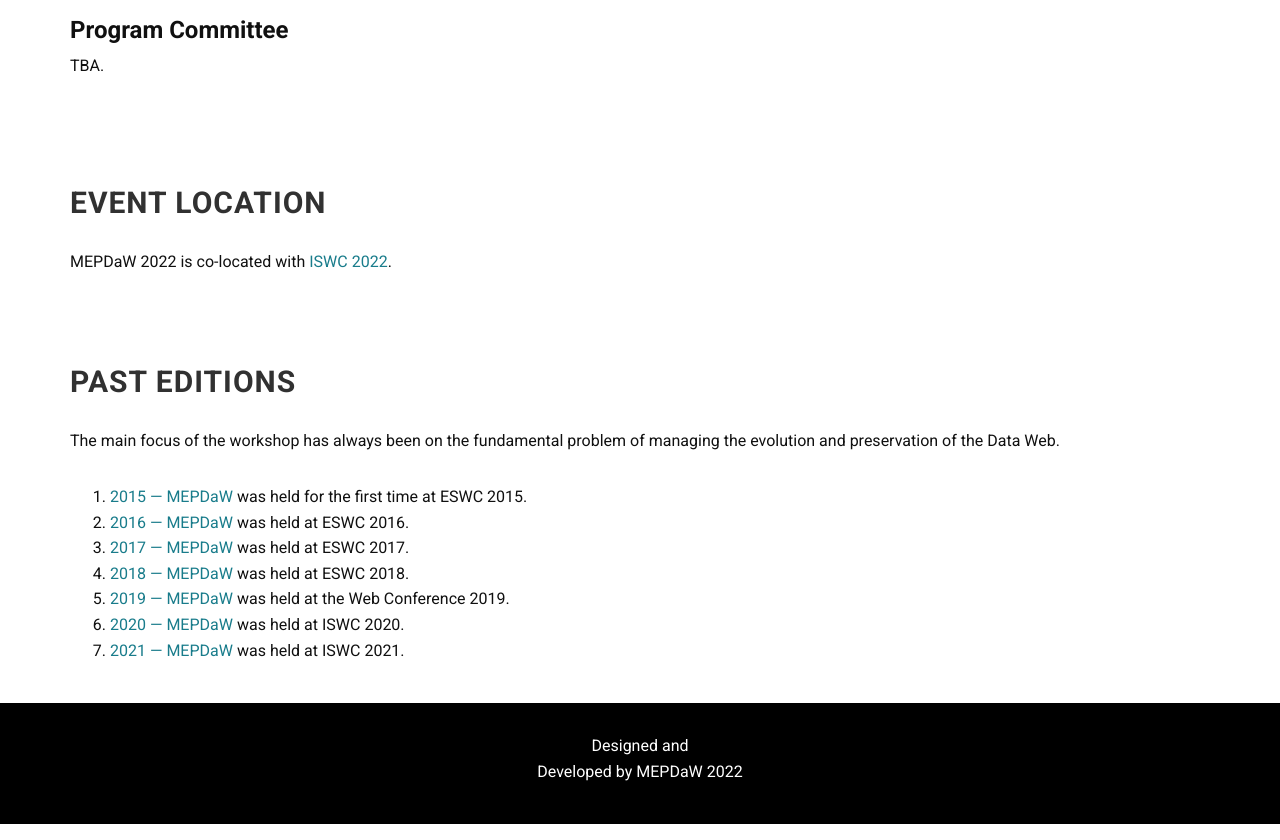
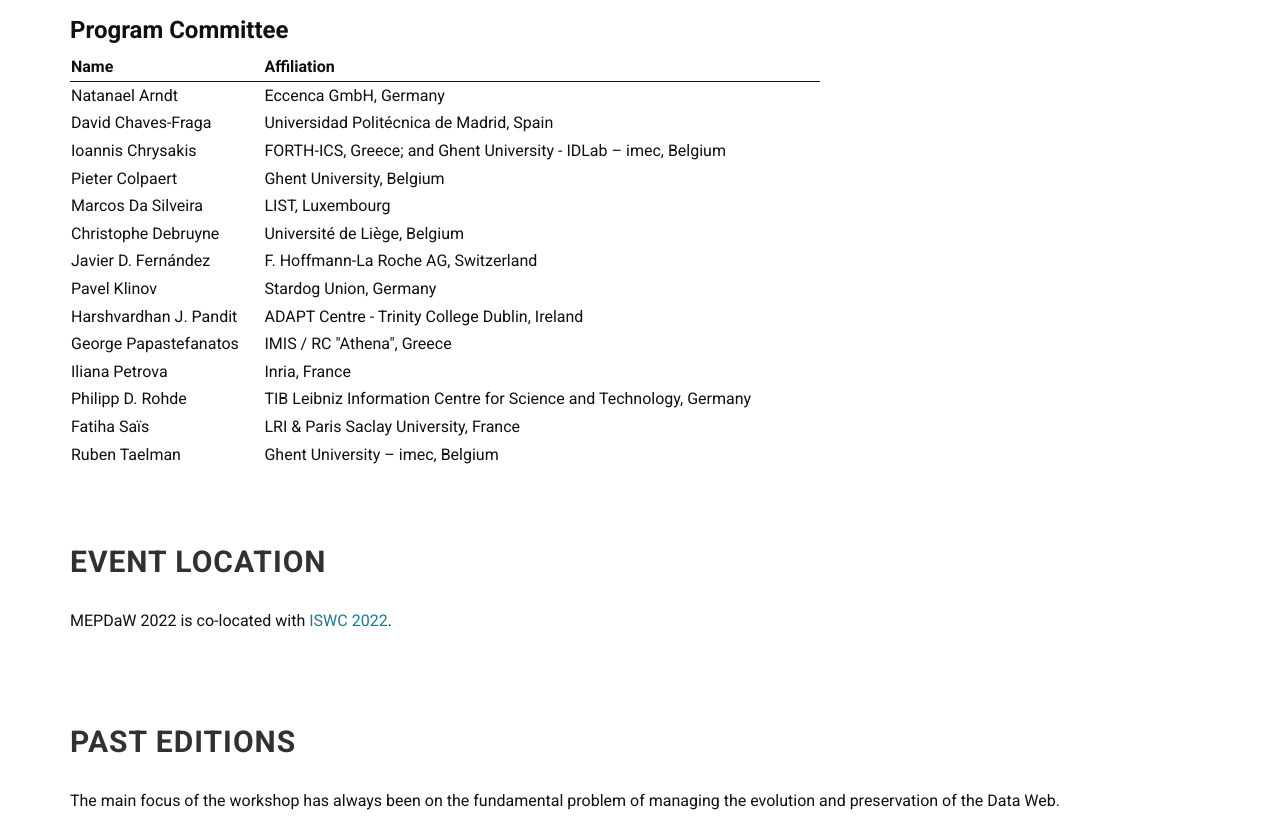
Before and after one commit to MEPDaW-WS/2022, a plain HTML site: page index.html in a window 1280 px wide. Shown: the part 4479-5319 px from the top of the page. Drawn offline with Linux system fonts and the light colour scheme.

Commit message:
Adding PC members

```diff
--- a/index.html
+++ b/index.html
@@ -300,29 +300,30 @@
         </div>
         <div class="bs-component">
           <h3>Program Committee</h3>
-	  <p>TBA.</p>
-	  <!-- <table> -->
-          <!--   <tbody> -->
-          <!--     <tr style="border-bottom: 1px solid;"> -->
-	  <!-- 	<th>Name</th> -->
-	  <!-- 	<th>Affiliation</th> -->
-          <!--     </tr> -->
-	  <!--     <tr><td>Natanael Arndt </td><td>Leipzig University, Germany</td></tr> -->
-	  <!--     <tr><td>Ioannis Chrysakis</td><td>FORTH-ICS, Greece; and Ghent University - IDLab – imec, Belgium</td></tr> -->
-	  <!--     <tr><td>Pieter Colpaert</td><td>Ghent University, Belgium</td></tr> -->
-	  <!--     <tr><td>Marcos Da Silveira</td><td>LIST, Luxembourg</td></tr> -->
-	  <!--     <tr><td>Christophe Debruyne</td><td>Trinity College Dublin, Ireland</td></tr> -->
-	  <!--     <tr><td>Javier D. Fern&aacute;ndez</td><td>F. Hoffmann-La Roche AG, Switzerland</td></tr> -->
-	  <!--     <tr><td>Luis Ibanez-Gonzalez</td><td>University of Southampton, England</td></tr> -->
-	  <!--     <tr><td>Pavel Klinov</td><td>Stardog Union, Germany</td></tr> -->
-	  <!--     <tr><td>Pierre Maillot</td><td>Inria, France</td></tr> -->
-	  <!--     <tr><td>Harshvardhan J. Pandit</td><td>ADAPT Centre - Trinity College Dublin, Ireland</td></tr> -->
-	  <!--     <tr><td>George Papastefanatos</td><td>IMIS / RC "Athena", Greece</td></tr> -->
-	  <!--     <tr><td>Iliana Petrova</td><td>Inria, France</td></tr> -->
-	  <!--     <tr><td>Fatiha Sa&iuml;s</td><td>LRI & Paris Saclay University, France</td></tr> -->
-	  <!--     <tr><td>Ruben Taelman</td><td> Ghent University – imec, Belgium</td></tr> -->
-          <!--   </tbody> -->
-          <!-- </table> -->
+	  <table>
+            <tbody>
+              <tr style="border-bottom: 1px solid;">
+		<th>Name</th>
+		<th>Affiliation</th>
+              </tr>
+	      <tr><td>Natanael Arndt</td><td>Eccenca GmbH, Germany</td></tr>
+	      <tr><td>David Chaves-Fraga</td><td>Universidad Politécnica de Madrid, Spain</td></tr>
+	      <tr><td>Ioannis Chrysakis</td><td>FORTH-ICS, Greece; and Ghent University - IDLab – imec, Belgium</td></tr>
+	      <tr><td>Pieter Colpaert</td><td>Ghent University, Belgium</td></tr>
+	      <tr><td>Marcos Da Silveira</td><td>LIST, Luxembourg</td></tr>
+	      <tr><td>Christophe Debruyne</td><td>Université de Liège, Belgium</td></tr>
+	      <tr><td>Javier D. Fern&aacute;ndez</td><td>F. Hoffmann-La Roche AG, Switzerland</td></tr>
+	      <!-- <tr><td>Luis Ibanez-Gonzalez</td><td>University of Southampton, England</td></tr> -->
+	      <tr><td>Pavel Klinov</td><td>Stardog Union, Germany</td></tr>
+	      <!-- <tr><td>Pierre Maillot</td><td>Inria, France</td></tr> -->
+	      <tr><td>Harshvardhan J. Pandit</td><td>ADAPT Centre - Trinity College Dublin, Ireland</td></tr>
+	      <tr><td>George Papastefanatos</td><td>IMIS / RC "Athena", Greece</td></tr>
+	      <tr><td>Iliana Petrova</td><td>Inria, France</td></tr>
+	      <tr><td>Philipp D. Rohde</td><td>TIB Leibniz Information Centre for Science and Technology, Germany</td></tr>
+	      <tr><td>Fatiha Sa&iuml;s</td><td>LRI & Paris Saclay University, France</td></tr>
+	      <tr><td>Ruben Taelman</td><td> Ghent University – imec, Belgium</td></tr>
+            </tbody>
+          </table>
         </div>
 
       </div>
```
